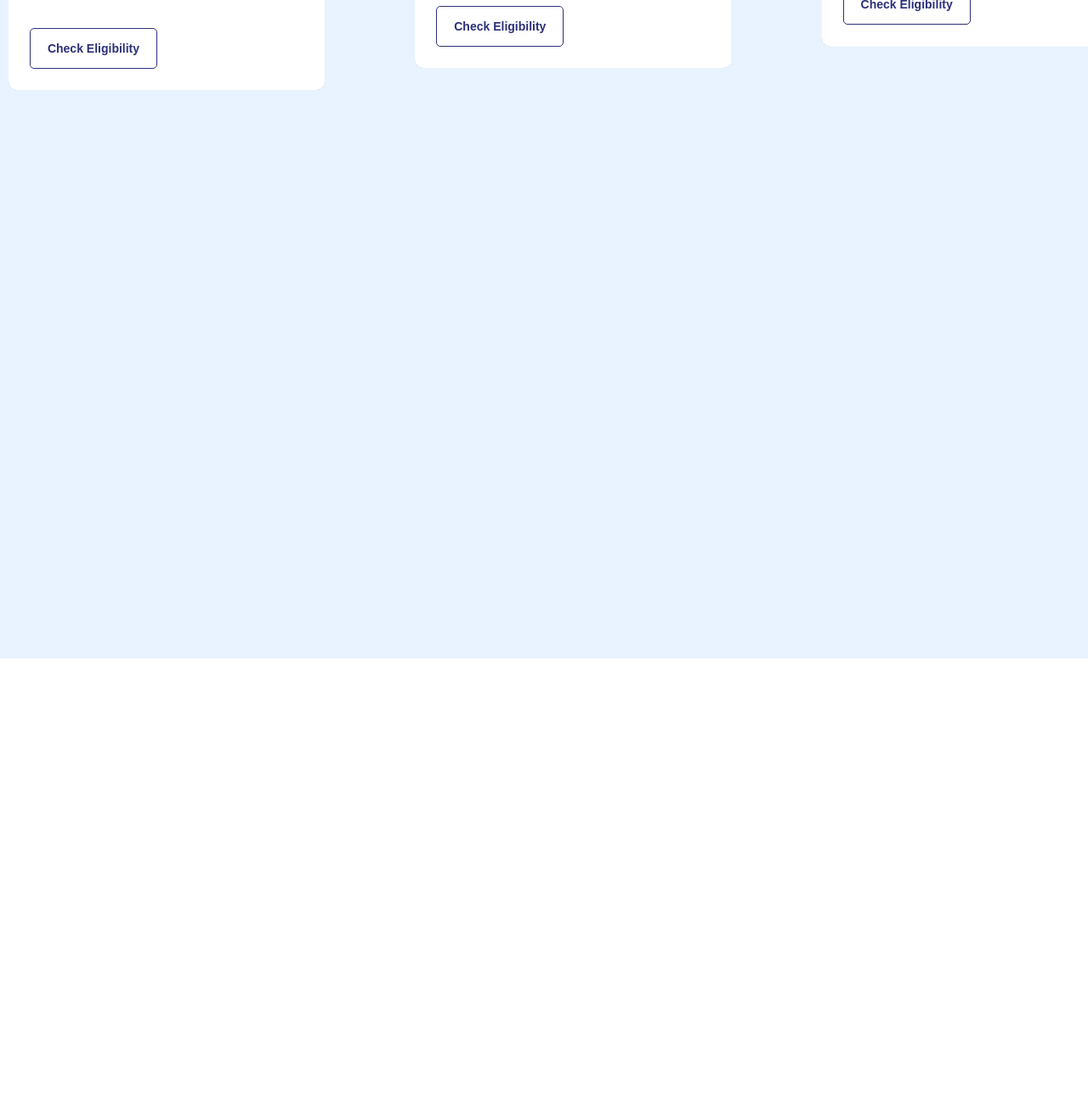
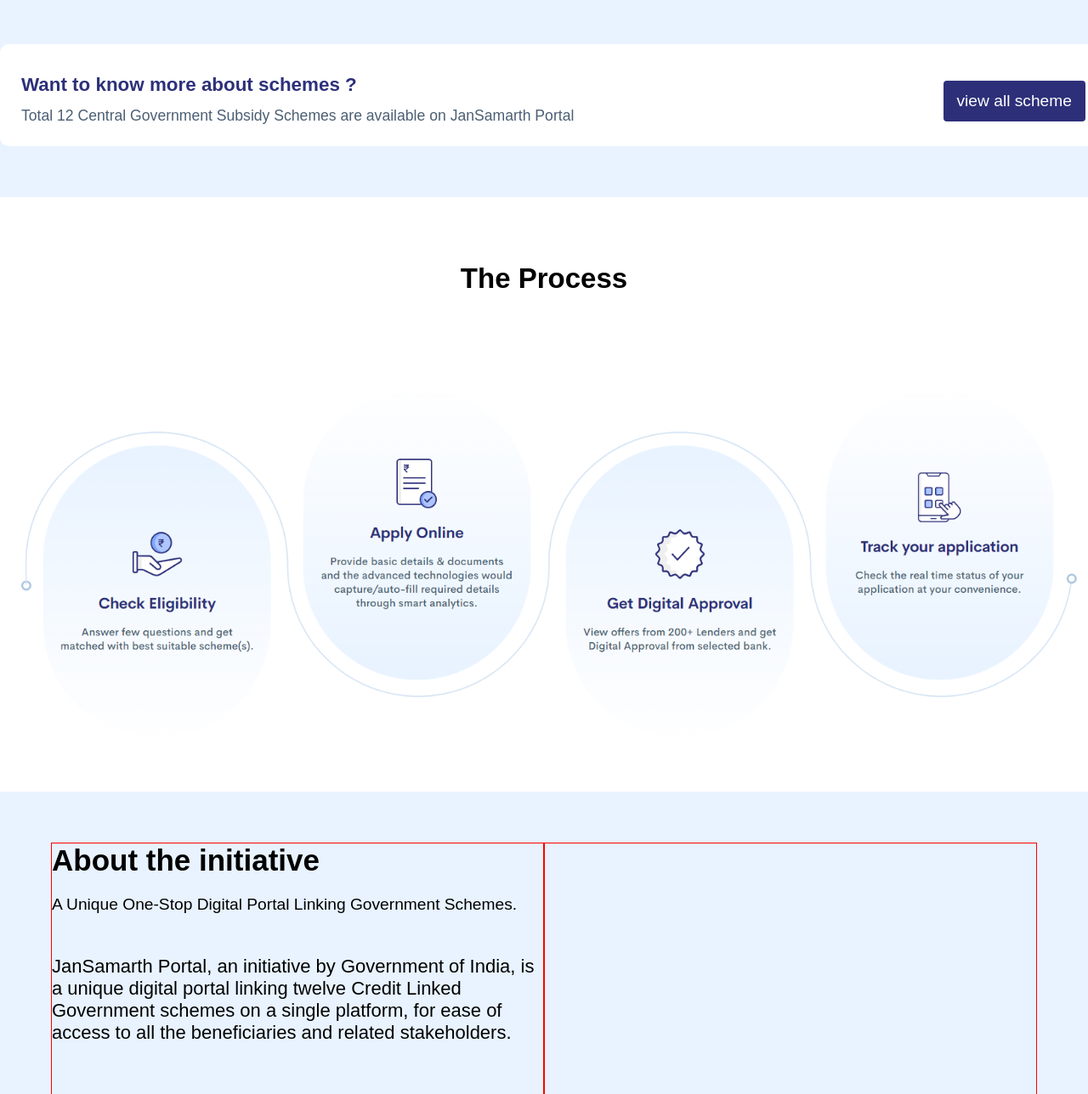
Before and after one commit to Sameer377/jansamarthclone, a plain HTML site: page dashboard.html in a window 1280 px wide. Shown: the part 1512-2800 px from the top of the page at 85% size. Before the commit the page ends 2287 px from the top, so only its background shows below. Drawn offline with Linux system fonts and the light colour scheme; a web font is replaced by a local one.

Commit message:
the process panel completed

```diff
--- a/css/style.css
+++ b/css/style.css
@@ -1,6 +1,8 @@
 body {
     margin: 0;
     padding: 0;
+    background-color: rgb(232, 243, 255);
+    padding-bottom: 60px;
 }
 
 nav {
@@ -192,7 +194,7 @@
 .bannerdesccount {
     display: flex;
     flex-direction: row;
-    width: 496px;
+    width: 524px;
     height: 100px;
     align-items: start;
     margin-top: 80px;
@@ -251,7 +253,7 @@
 .container2 {
     background-color: #e8f3ff;
     width: 100%;
-    height: fit-content;
+    height: 990px;
 }
 
 .innercontainer {
@@ -260,11 +262,15 @@
     height: fit-content;
     display: grid;
     grid-template-columns: repeat(3, 1fr);
-    grid-template-rows: repeat(3, 1fr);
-    gap: 86px;
+    grid-template-rows: repeat(2, 1fr);
+    gap: 46px;
 
 }
 
+.cardcontainer:hover{
+    filter: drop-shadow(0 20px 13px rgb(0 0 0 / 0.03)) drop-shadow(0 8px 5px rgb(0 0 0 / 0.08));
+
+}
 
 /* card inner */
 
@@ -289,11 +295,9 @@
     min-height: 300px;
     width: fit-content;
     z-index: 9;
-    box-shadow: 0 24px 40px 15px rgba(34, 40, 46, 0.31);
 }
 
 .gridcard:hover {
-    box-shadow: 0 24px 40px -15px rgba(34, 40, 46, 0.31);
 
     .titlebr {
         width: 50%;
@@ -373,7 +377,7 @@
     font-size: 1rem;
     line-height: 26px;
     font-weight: bold;
-    color: #4c5f74;
+    color: #3a4a5b;
 }
 
 .cardbtn{
@@ -395,7 +399,16 @@
     font-weight: bold;
     width: 150px;
     padding: 15px;
-    background-color: #2D3079;
+    background-color: #2d3079;
     color: white;
     font-size: 14px;
+    cursor: pointer;
 }
+
+.morescheme{
+    width: 1280px;
+    background-color: white;
+    border-radius: 10px;
+    height: fit-content;
+    margin: auto auto;
+}
--- a/dashboard.html
+++ b/dashboard.html
@@ -72,7 +72,7 @@
                     </div>
                     <div style="padding-left: 20px;">
                         <h1>200+</h1>
-                        <p>Leders on Platform</p>
+                        <p>Leaders on Platform</p>
 
                     </div>
 
@@ -152,7 +152,8 @@
                             <div class="titlebr"></div>
                             <p class="schemeavailable">1 Scheme(s) Available</p>
                             <ul style="margin-left: 0px;" class="cardcontentul">
-                                <li>Aims to provide farmers with timely and adequate credit to meet their credit needs.</li>
+                                <li>Aims to provide farmers with timely and adequate credit to meet their credit needs.
+                                </li>
                                 <li>To meet the short term credit requirements for cultivation of crops</li>
                                 <li>Post harvest expenses.</li>
                             </ul>
@@ -176,8 +177,10 @@
                             <div class="titlebr"></div>
                             <p class="schemeavailable">3 Scheme(s) Available</p>
                             <ul style="margin-left: 0px;" class="cardcontentul">
-                                <li>Mobilizations of finance for post harvest management and agricultural consulting</li>
-                                <li>Loans for development of agricultural infrastructure, clinics and business centers.</li>
+                                <li>Mobilizations of finance for post harvest management and agricultural consulting
+                                </li>
+                                <li>Loans for development of agricultural infrastructure, clinics and business centers.
+                                </li>
                             </ul>
 
                             <button class="cardbtn">
@@ -232,13 +235,68 @@
                         </div>
                     </div>
                 </div>
-                <!-- <div class="gridcard"></div>
-                <div class="gridcard"></div>
-                <div class="gridcard"></div>
-                <div class="gridcard"></div> -->
             </div>
         </div>
+        <section>
+            <div class="morescheme" style="padding: 25px; ">
+                <div class="cardinner" style="flex-direction: row; display: flex;">
+                    <div>
+                        <h4>
+                            Want to know more about schemes ?
+                        </h4>
+                        <p style="font-size: 1.1rem;
+                        font-weight: 400;
+                        line-height: normal;
+                        color: #4c5f74;
+                        margin: 0; ">Total 12 Central Government Subsidy Schemes are available on JanSamarth Portal</p>
+                    </div>
 
+                    <div style="width: 47%; display: block; ">
+                        <button style="    line-height: 44px;
+                        padding: 2px 16px;
+                        border-radius: 4px;
+                        background-color: #2d3079;
+                        border: #2d3079;
+                        font-size: 1.2rem;
+                        color: white;
+                         float: right; margin-top: 18px;">
+                            view all scheme
+                        </button>
+                    </div>
+
+                </div>
+        </section>
+        <section>
+            <div style="padding-bottom: 50px; margin-top: 60px; background-color: white; width: 100%; display: flex; flex-direction: column; height: fit-content; justify-content: content; align-items: center;">
+                <h1 style="padding: 50px; font-family: Cerebri Sans,sans-serif!important; font-weight: 700;">The Process</h1>
+                <img src="img/process.png" style="width: 1300px;" alt="">
+            </div>
+        </section>
+        <section>
+            <div style="display: flex; flex-direction: row; padding: 60px;" >
+                <div style="width: 100%; height: 700px; border: 1px solid red;">
+                    <h1 style="color: #000;
+                    font-size: 35px;
+                    line-height: normal;
+                    font-family: Cerebri Sans,sans-serif!important;
+                    padding-bottom: 21px;
+                    margin: 0;">About the initiative</h1>
+                    <p style="    color: #000;
+                    font-size: 1.2rem;
+                    font-weight: 500;
+                    margin: 0;
+                    padding-bottom: 27px;">
+                    A Unique One-Stop Digital Portal Linking Government Schemes.</p>
+
+                    <p>
+                        JanSamarth Portal, an initiative by Government of India, is a unique digital portal linking twelve Credit Linked Government schemes on a single platform, for ease of access to all the beneficiaries and related stakeholders.
+                    </p>
+                </div>
+                <div style="width: 100%; height: 700px; border: 1px solid red;">
+
+                </div>
+            </div>
+        </section>
     </div>
 
 </body>
```
Also changed, not shown: img/process.png (added).
